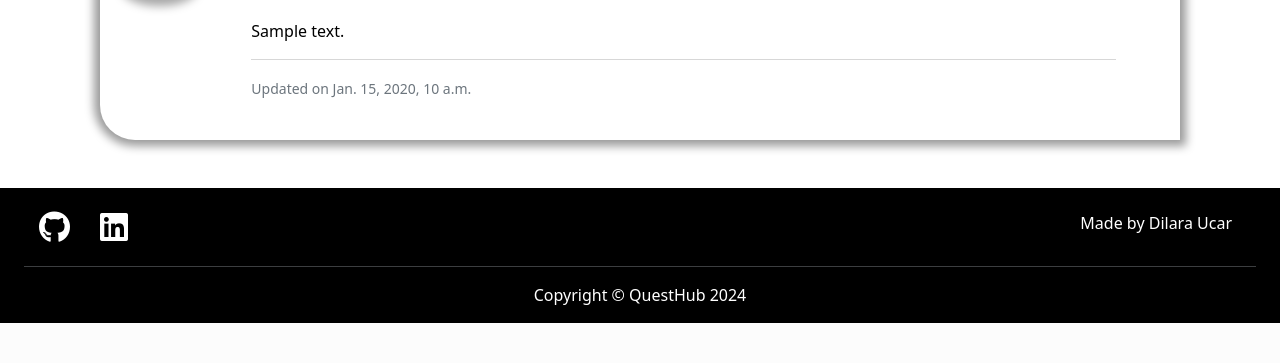
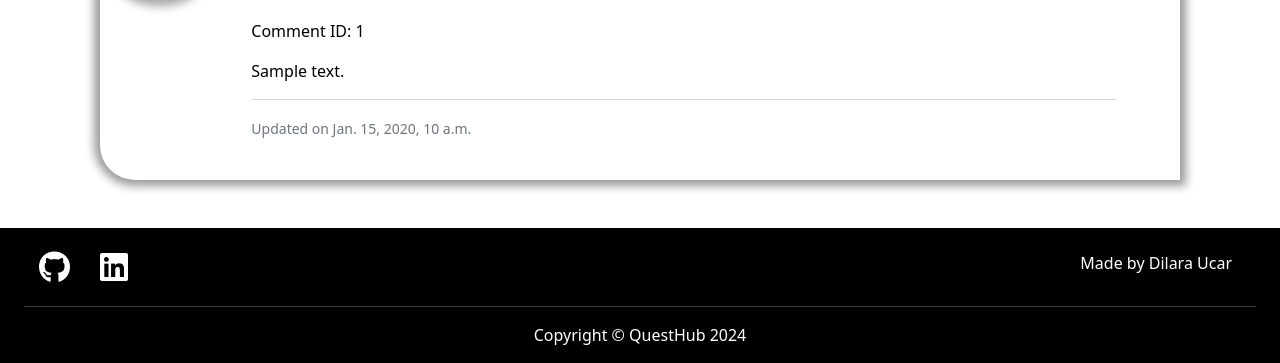
Before and after one commit to DilaraUcar/django-portfolio-project, a Django app: a page that uses templates/base.html in a window 1280 px wide. Shown: the part 691-1054 px from the top of the page. Before the commit the page ends 1014 px from the top, so only its background shows below. Run offline with Django 4.2, Linux system fonts and the light colour scheme; tables that the repository leaves empty hold one stand-in row (values such as "Sample post"); some libraries are stand-ins or nearby versions; some web fonts are replaced.

Commit message:
Solved comment deletion bug in hello_world app, along with validation error triggering for avatar fields in user_profile app.

```diff
--- a/hello_world/templates/hello_world/post_detail.html
+++ b/hello_world/templates/hello_world/post_detail.html
@@ -119,6 +119,8 @@
                             </a>
                             {{ comment.created_at }}
                         </p>
+                        <!-- Print Comment ID -->
+                        <p>Comment ID: {{ comment.id }}</p>
                         <!-- Comment body -->
                         <div class="text-white post-body" id="comment{{ comment.id }}">
                             {{ comment.content | safe | linebreaks}}
@@ -129,17 +131,11 @@
                                 {% endif %}
                                 {% if user.is_authenticated and comment.commenter == user %}
                                 <div class="comment-buttons">
-                                    <form method="post" action="{% url 'delete_comment' comment.id %}"
-                                        class="delete-form">
-                                        {% csrf_token %}
-                                        <div class="comment-btn-padding">
-                                            <button type="button" class=" btn-sm mr-3 text-uppercase btn-sm-comments"
-                                                onclick="openDeleteModal()"
-                                                id="delete-comment-btn-{{ comment.id }}">Delete</button>
-                                        </div>
-                                    </form>
+                                    <button class="btn-sm mr-3 text-uppercase btn-sm-comments btn-delete"
+                                        data-comment_id="{{ comment.id }}">Delete</button>
                                     <div>
-                                        <button type="button" class="btn-sm d-inline edit-btn text-uppercase btn-sm-comments"
+                                        <button type="button"
+                                            class="btn-sm d-inline edit-btn text-uppercase btn-sm-comments"
                                             onclick="openEditForm('{{ comment.id }}')">Edit</button>
                                     </div>
                                 </div>
@@ -152,8 +148,7 @@
                                 {% csrf_token %}
                                 {{ comment_form|crispy }}
                                 <div class="space-top">
-                                    <button type="submit"
-                                        class="btn btn-sm center-comment-btn">Update</button>
+                                    <button type="submit" class="btn btn-sm center-comment-btn">Update</button>
                                     <button type="button" class="btn btn-sm center-comment-btn"
                                         onclick="closeEditForm('{{ comment.id }}')">Cancel</button>
                                 </div>
@@ -166,36 +161,35 @@
         </div>
     </div>
 </div>
-<!-- Bootstrap Delete Modal Markup -->
-<div class="modal fade" id="deleteModal" tabindex="-1" role="dialog" aria-labelledby="deleteModalLabel"
-    aria-hidden="true">
-    <div class="modal-dialog modal-dialog-centered" role="document">
+<!-- Delete confirmation modal -->
+<div class="modal fade" id="deleteModal" tabindex="-1" aria-labelledby="deleteModalLabel" aria-hidden="true">
+    <div class="modal-dialog modal-dialog-centered">
         <div class="modal-content bg-dark text-white">
             <div class="modal-header">
-                <h5 class="modal-title" id="deleteModalLabel">Confirm Delete</h5>
-                <button type="button" class="btn-close btn-close-white" data-bs-dismiss="modal" aria-label="Close">
-                </button>
+                <h5 class="modal-title" id="deleteModalLabel">Delete Comment?</h5>
+                <button type="button" class="btn-close" data-bs-dismiss="modal" aria-label="Close"></button>
             </div>
             <div class="modal-body">
-                Are you sure you want to delete this comment?
+                Are you sure you want to delete your comment?
                 <hr>
-                <small class="text-danger">This change will be permanent.</small>
+                <small class="text-danger">This action will be permanent.</small>
             </div>
             <div class="modal-footer">
-                <button type="button" class="btn btn-secondary text-uppercase" data-bs-dismiss="modal">Cancel</button>
-                <button type="button" class="btn btn-danger text-uppercase" id="deleteConfirm">Delete</button>
+                <button type="button" class="btn btn-secondary" data-bs-dismiss="modal">Close</button>
+                <a id="deleteConfirm" href="#" class="btn btn-danger">Delete</a>
             </div>
         </div>
     </div>
 </div>
 
+{% endblock content %}
+
 {% block postloadjs %}
 {{ block.super }}
 <script src="{% static 'js/comment_delete.js' %}"></script>
-<!--<script src="{% static 'js/post_delete.js' %}"></script>-->
 <script src="{% static 'js/posts.js' %}"></script>
 <script>
-    function openEditForm(commentId) {
+    function openEditForm(commentId, commentContent) {
         document.getElementById('edit-comment-form-' + commentId).style.display = 'block';
     }
 
@@ -204,5 +198,3 @@
     }
 </script>
 {% endblock %}
-
-{% endblock content %}
--- a/hello_world/urls.py
+++ b/hello_world/urls.py
@@ -8,6 +8,6 @@ urlpatterns = [
     path('accounts/', include('django.contrib.auth.urls')),
     path('post/<slug:slug>/comment/<int:comment_id>/edit/',
          views.comment_edit, name='comment_edit'),
-    path('comment/<int:comment_id>/delete/',
-         views.comment_delete, name='delete_comment'),
+    path('<slug:slug>/delete_comment/<int:comment_id>',
+         views.comment_delete, name='comment_delete'),
 ]
--- a/hello_world/views.py
+++ b/hello_world/views.py
@@ -191,31 +191,25 @@ def comment_edit(request, slug, comment_id):
     return HttpResponseRedirect(reverse('post_detail', args=[slug]))
 
 
-@login_required
-def comment_delete(request, comment_id):
+def comment_delete(request, slug, comment_id):
     """
-    Deletes a comment from a blog post.
+    Delete an individual comment.
 
     **Context**
 
-    ``request``
-        HTTP request object containing form data.
+    ``post``
+        An instance of :model:`blog.Post`.
     ``comment``
-        Primary key of the comment to be deleted.
+        A single comment related to the post.
+    """
+    queryset = BlogPost.objects.filter(status=1)
+    post = get_object_or_404(queryset, slug=slug)
+    comment = get_object_or_404(Comment, pk=comment_id)
 
-    **Returns**
+    if comment.commenter == request.user:
+        comment.delete()
+        messages.add_message(request, messages.SUCCESS, 'Comment deleted successfully!')
+    else:
+        messages.add_message(request, messages.ERROR, 'You can only delete your own comments!')
 
-    Redirects to the previous page (home) after deleting the comment.
-
-    """
-    comment = get_object_or_404(Comment, id=comment_id)
-
-    # Check if the user has permission to delete the comment
-    if request.user == comment.commenter or request.user.is_staff:
-        comment.delete()
-        messages.success(request, "Comment deleted successfully.")
-    else:
-        messages.error(
-            request, "You don't have permission to delete this comment.")
-
-    return redirect(request.META.get('HTTP_REFERER', 'home'))
+    return HttpResponseRedirect(reverse('post_detail', args=[slug]))
--- a/my_project/settings.py
+++ b/my_project/settings.py
@@ -30,9 +30,9 @@ TEMPLATES_DIR = os.path.join(BASE_DIR, 'templates')
 SECRET_KEY = os.environ.get("SECRET_KEY")
 
 # SECURITY WARNING: don't run with debug turned on in production!
-DEBUG = False
+DEBUG = True
 
-ALLOWED_HOSTS = ['8000-dilaraucar-djangoportfo-kr669g32cza.ws-eu114.gitpod.io','.herokuapp.com']
+ALLOWED_HOSTS = ['8000-dilaraucar-djangoportfo-kr669g32cza.ws-eu114.gitpod.io','.herokuapp.com',]
 
 
 # Application definition
--- a/static/js/comment_delete.js
+++ b/static/js/comment_delete.js
@@ -1,25 +1,25 @@
-// Function to open the delete modal
-function openDeleteModal() {
-    var deleteModal = new bootstrap.Modal(document.getElementById('deleteModal'));
-    deleteModal.show();
-  }
+const myDeleteModal = new bootstrap.Modal(document.getElementById("deleteModal"));
+console.log(myDeleteModal)
+const deleteButtons = document.getElementsByClassName("btn-delete");
+console.log(deleteButtons)
+const deleteConfirm = document.getElementById("deleteConfirm");
 
-  // Function to confirm deletion
-  function confirmDelete() {
-    // Select the form with the class 'delete-form'
-    var deleteForm = document.querySelector('.delete-form');
-    if (deleteForm) {
-        deleteForm.submit(); // Submit the form
-    } else {
-        console.error("Form element with class 'delete-form' not found.");
-    }
-  }
 
-  // Ensure the cancel button in the modal hides the modal properly
-  document.querySelector('#deleteModal .btn-secondary').addEventListener('click', function() {
-    var deleteModal = bootstrap.Modal.getInstance(document.getElementById('deleteModal'));
-    deleteModal.hide();
-  });
+/**
+* Initializes deletion functionality for the provided delete buttons.
+*
+* For each button in the `deleteButtons` collection:
+* - Retrieves the associated comment's ID upon click.
+* - Updates the `deleteConfirm` link's href to point to the
+* deletion endpoint for the specific comment.
+* - Displays a confirmation modal (`deleteModal`) to prompt
+* the user for confirmation before deletion.
+*/
 
-  // Handle the confirm delete button
-  document.getElementById('deleteConfirm').addEventListener('click', confirmDelete);
+for (let button of deleteButtons) {
+    button.addEventListener("click", (e) => {
+        let commentId = e.target.getAttribute("data-comment_id");
+        deleteConfirm.href = `delete_comment/${commentId}`;
+        myDeleteModal.show();
+    });
+}
--- a/templates/base.html
+++ b/templates/base.html
@@ -66,7 +66,7 @@
                     </li>
                     {% if user.is_authenticated %}
                     <li class="nav-item text-uppercase px-lg-4">
-                        <a class="nav-link {% if request.path == profile_url %}active"  aria-current="page{% endif %}"
+                        <a class="nav-link {% if request.path == profile_url %}active" aria-current="page{% endif %}"
                             href="{% url 'profile' user.username %}">My Profile</a>
                     </li>
                     <li class="nav-item text-uppercase px-lg-4">
@@ -92,7 +92,8 @@
         <div class="row">
             <div class="col-md-8 offset-md-2 text-fade mb-0">
                 {% for message in messages %}
-                <div class="my-0 mt-2 alert alert-dismissible fade show dismiss-card {% if 'avatar-error' in message.tags %}alert-danger{% endif %}" role="alert">
+                <div class="my-0 mt-2 alert alert-dismissible fade show dismiss-card {% if 'avatar-error' in message.tags %}alert-danger{% endif %}"
+                    role="alert">
                     {{ message|safe }}
                 </div>
                 {% endfor %}
```
Also changed, not shown: TESTING.md (+15 -0 lines), static/js/post_delete.js (deleted, +0 -25 lines), user_profile/forms.py (+14 -4 lines), user_profile/views.py (+2 -5 lines), static/js/script.js (line endings or trailing spaces), 1 other file.
